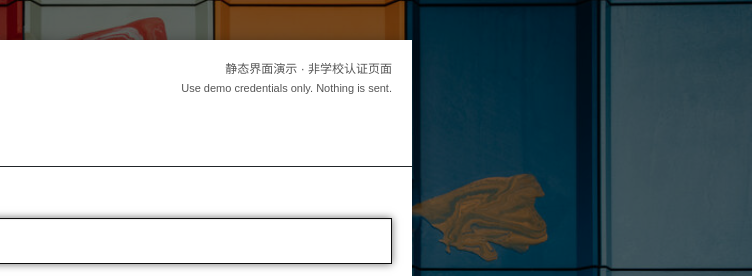
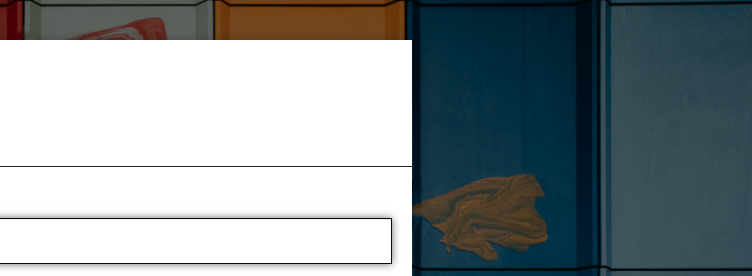
Before and after one commit to reAAAq/tabula-static-ui, a website: page login.html in a window 1280 px wide. Shown: the top 276 px of the page, 528-1280 px from the left. Drawn offline with Linux system fonts and the light colour scheme.

Commit message:
Update login.html

```diff
--- a/login.html
+++ b/login.html
@@ -32,7 +32,6 @@
               </div>
             </div>
           </div>
-          <aside class="login-demo-note">静态界面演示 · 非学校认证页面<br><span>Use demo credentials only. Nothing is sent.</span></aside>
           <div class="id7-header-text clearfix">
             <h1><span class="id7-current-site-link">Sign in » Tabula</span></h1>
           </div>
```
